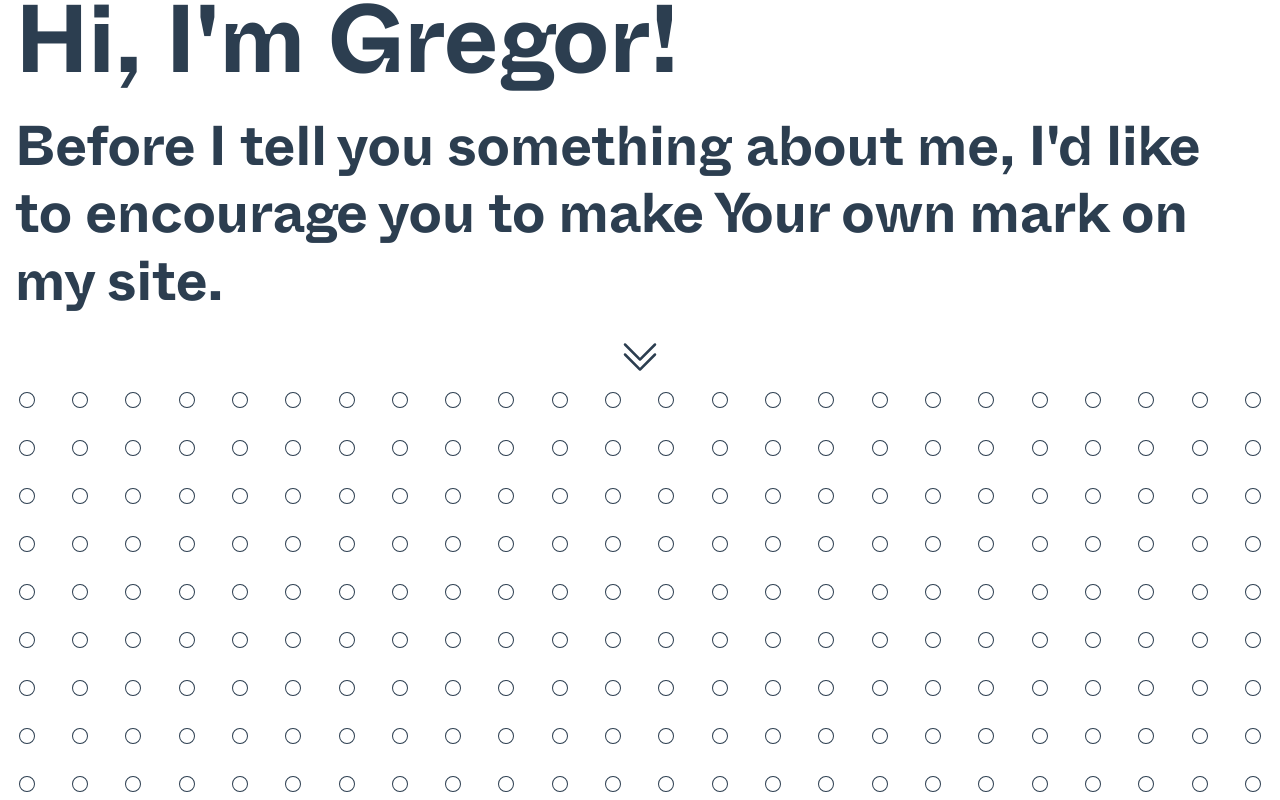
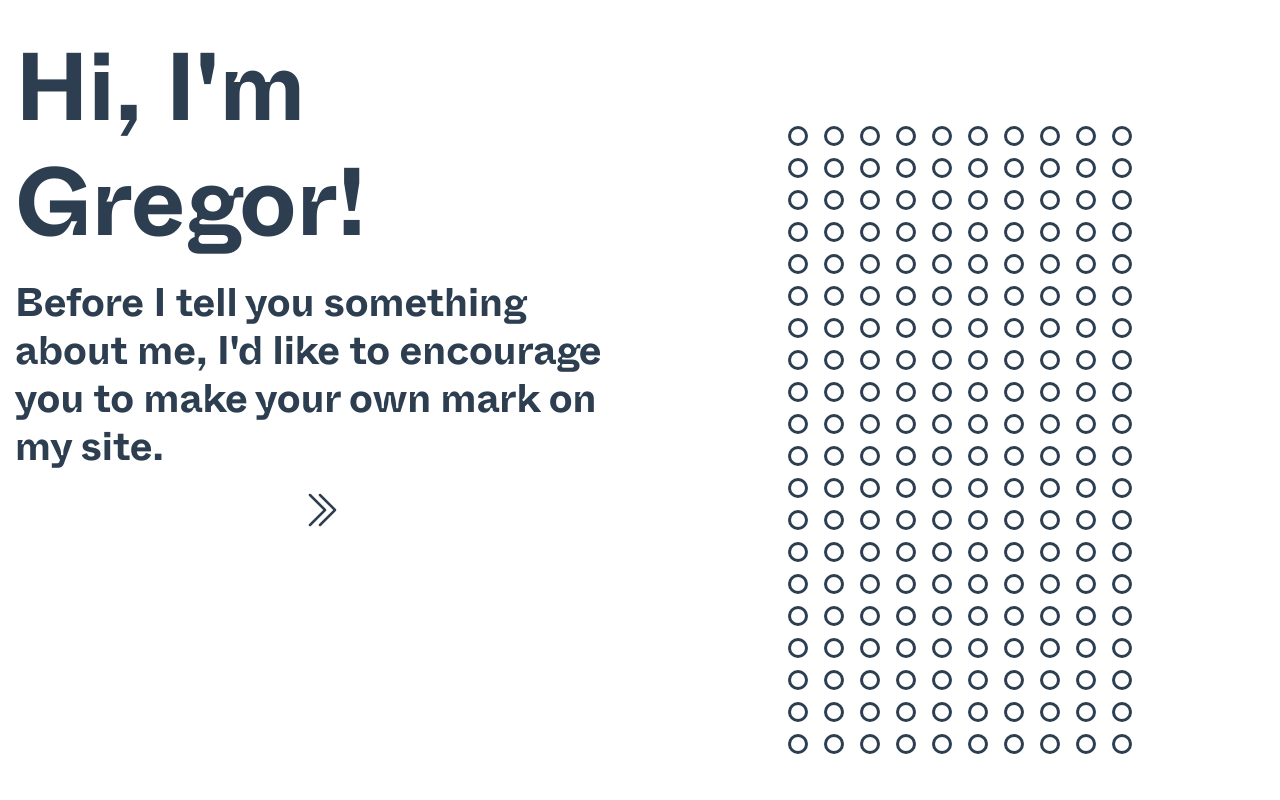
Before and after one commit to greglit/itseme, a Vue app: page / in a window 1280 px wide. Shown: the top 800 px of the page. Built offline with nearby package versions, Linux system fonts and the light colour scheme.

Commit message:
added very fancy animation stuff :D

```diff
--- a/src/views/Home.vue
+++ b/src/views/Home.vue
@@ -1,14 +1,22 @@
 <template>
   <div class="home">
     <b-container fluid>
-      <h1 class="text-left inktrap display-1">Hi, I'm Gregor!</h1>
-      <h1 class="text-left inktrap display-4">Before I tell you something about me, I'd like to encourage you to make Your own mark on my site.</h1>
-      <h1><b-icon-chevron-double-down/></h1>
-      <b-row v-for="(row, key) in dotmatrix" :key="key" class="mb-4">
-        <span class="mx-auto dot" v-for="(dot) in row" :key="dot.id" @click="dot.on = !dot.on">
-          <b-icon-circle v-if="!dot.on"/>
-          <b-icon-circle-fill v-else/>
-        </span>
+      <b-row>
+        <b-col>
+          <h1 class="text-left inktrap display-1 mt-5">Hi, I'm Gregor!</h1>
+          <h1 class="text-left inktrap display-5">
+            Before I tell you something about me, I'd like to encourage you to make your own mark on my site.
+          </h1>
+          <h1><b-icon-chevron-double-right/></h1>
+        </b-col>
+        <b-col>
+          <div :key="JSON.stringify(dotmatrix)" class="mx-auto" style="width: 360px; height:640px; margin-top: 120px; display:flex; flex-direction:column;justify-content:space-around;">
+            <div v-for="(row, key) in dotmatrix" :key="key" class="w-100" style="display:flex; flex-direction:row; justify-content:space-around;">
+              <div :class="decideClass(dot)" :style="`animation-delay: ${animDelayForDot(dot)}s;`" v-for="(dot) in row" :key="String(dot.coord)" @click="dotClicked(dot)">
+              </div>
+            </div>
+          </div>
+        </b-col>
       </b-row>
     </b-container>
   </div>
@@ -24,20 +32,113 @@ export default {
   data(){
     return {
       dotmatrix: [],
+      newDotCoord: [],
     }
   },
   created() {
-    for (var i = 0; i < 12; i++) {
+    for (var i = 0; i < 20; i++) { //rows
       this.dotmatrix.push([]);
-      for (var j = 0; j < 24; j++) {
-        this.dotmatrix[i].push({id: i+','+j, on:false});
+      for (var j = 0; j < 10; j++) { //cols
+        this.dotmatrix[i].push({coord: [i,j], on:false});
       }
     }
+  },
+  methods: {
+    dotClicked(dot) {
+      this.newDotCoord = dot.coord;
+      dot.on = !dot.on;
+    },
+    decideClass(dot) {
+      var result = dot.on? `dot dot-on ${this.animClass(dot)}` : 'dot';
+      return result;
+    },
+    animClass(dot) {
+      var rd = this.randNum(1,4);
+      if (rd == 1) {
+        return 'animYellow';
+      } else if (rd == 2) {
+        return 'animBlue';
+      } else {
+        return 'animRed';
+      }
+    },
+    animForDot(dot) {
+      return `pulseBlue 4s ease ${this.animDelayForDot(dot)}`;
+    },
+    animDelayForDot(dot) {
+      const xDiff = Math.abs(dot.coord[0] - this.newDotCoord[0]);
+      const yDiff = Math.abs(dot.coord[1] - this.newDotCoord[1]);
+      return (xDiff + yDiff) * 0.05
+    },
+    randNum(min, max) {
+      return Math.floor(Math.random() * (max - min) + min);
+    },
   },
 }
 </script>
 
 <style lang="scss" scoped>
-  .dot { transition: transform .2s; }
+  .dot {
+    transition: transform .2s;
+    border: solid rgba(44, 62, 80, 1);
+    border-radius: 50%;
+    height: 20px;
+    width: 20px;
+
+    //box-shadow: 0 0 0 0 rgba(44, 62, 80, 0.5);
+  }
   .dot:hover { transform: scale(1.5); }
+
+  .dot-on {
+    background: rgba(44, 62, 80, 1);
+    //animation: pulseBlue 4s ease 0s;
+    //animation-duration: 4s;
+    //animation-name: pulseYellow;
+  }
+
+  .animYellow {
+    animation: pulseYellow 4s ease;
+  }
+
+  .animBlue {
+    animation: pulseBlue 4s ease;
+  }
+
+  .animRed {
+    animation: pulseRed 4s ease;
+  }
+
+  @keyframes pulseYellow {
+    0% {
+      box-shadow: 0 0 0 0 rgba(255, 255, 0, 0.2);
+    }
+    70% {
+      box-shadow: 0 0 0 1000px rgba(255, 255, 0, 0);
+    }
+    100% {
+      box-shadow: 0 0 0 0 rgba(255, 255, 0, 0);
+    }
+  }
+  @keyframes pulseBlue {
+    0% {
+      box-shadow: 0 0 0 0 rgba(0, 0, 255, 0.2);
+    }
+    70% {
+      box-shadow: 0 0 0 1000px rgba(0, 0, 255, 0);
+    }
+    100% {
+      box-shadow: 0 0 0 0 rgba(0, 0, 255, 0);
+    }
+  }
+  @keyframes pulseRed {
+    0% {
+      box-shadow: 0 0 0 0 rgba(255, 0, 0, 0.2);
+    }
+    70% {
+      box-shadow: 0 0 0 1000px rgba(255, 0, 0, 0);
+    }
+    100% {
+      box-shadow: 0 0 0 0 rgba(255, 0, 0, 0);
+    }
+  }
 </style>
```
